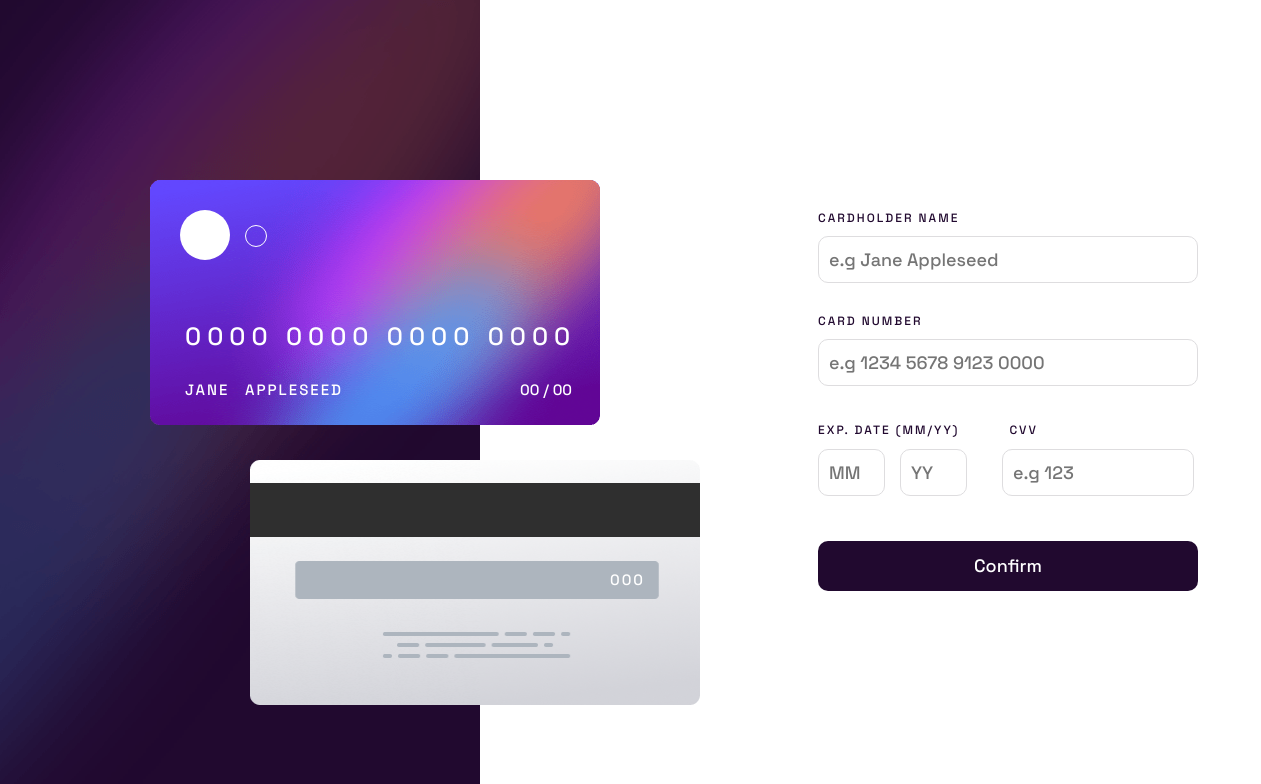
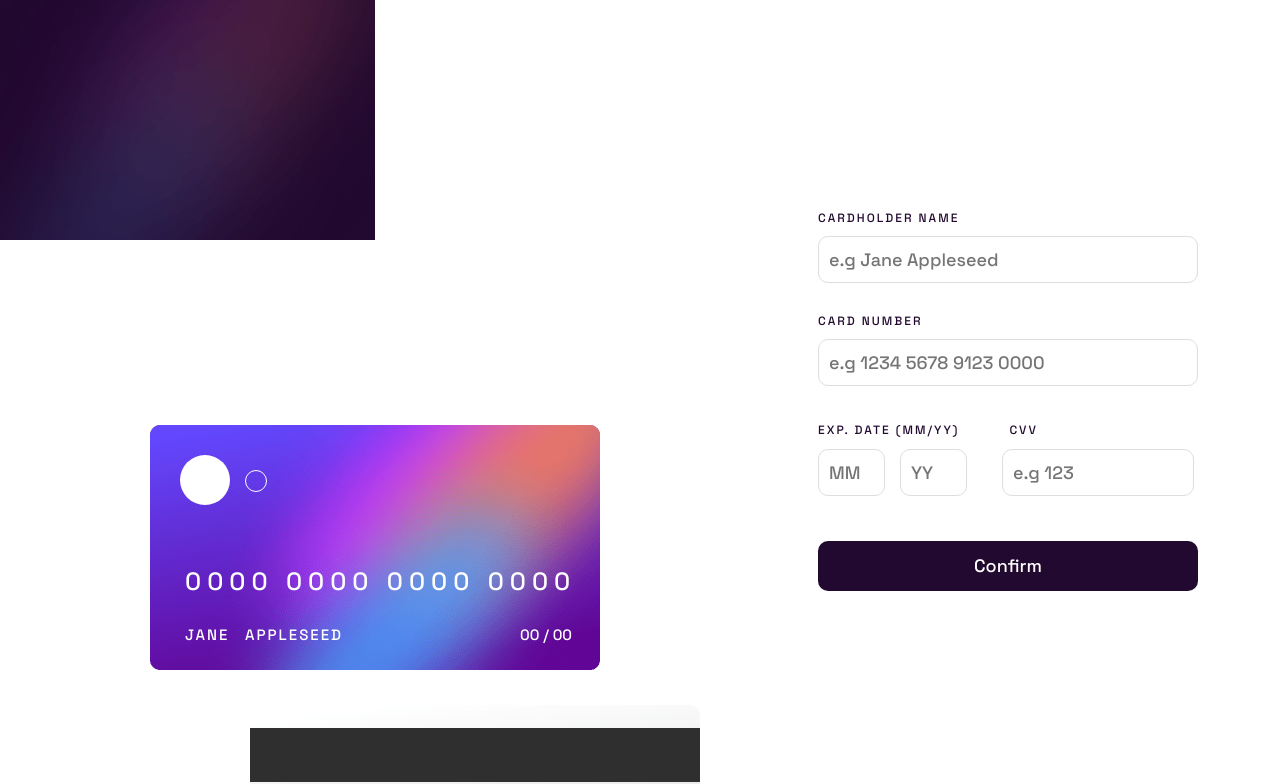
Before and after one commit to HectorMartinDama/Interactive-card-details-form, an Angular app: page / in a window 1536 px wide. Shown: the top 784 px of the page, without its empty margins (0-1261 px from the left). Built offline with nearby package versions, Linux system fonts and the light colour scheme.

Commit message:
reduce space

```diff
--- a/src/app/credit-card/credit-card.component.html
+++ b/src/app/credit-card/credit-card.component.html
@@ -1,6 +1,7 @@
 <div class="main-container">
     <div class="imgs">
-        <div id="gradiente" alt="background image"></div>
+        <img src="/assets/images/bg-main-mobile.png" alt="column left image">
+        <!--<div id="gradiente" alt="background image"></div>-->
         <div class="creditCardContainer">
             <img id="frontCard" src="/assets/images/bg-card-front.png" alt="front credit card">
             <span class="circle"></span>
--- a/src/app/credit-card/credit-card.component.scss
+++ b/src/app/credit-card/credit-card.component.scss
@@ -3,6 +3,7 @@
 
 
 
+// Variables
 $white: hsl(0, 0%, 100%);
 $veryDarkViolet: hsl(278, 68%, 11%);
 $widthInput: 300px;
@@ -16,6 +17,7 @@ $border: 10px;
     padding: 0;
 }
 
+// erros style under the inputs
 .error{
     margin-top: -15px;
     color: hsl(0, 100%, 66%);
@@ -38,6 +40,7 @@ $border: 10px;
     }
 }
 
+// style button form
 .button{
     height: 50px;
     background: $veryDarkViolet;
@@ -112,6 +115,7 @@ form{
 
 
 
+// put the inputs in the card images
 .creditCardContainer{
 
     p{
@@ -172,6 +176,7 @@ form{
     }
 }
 
+// style error input
 .warning{
     background: linear-gradient($white, $white) padding-box,
               red border-box;
@@ -202,6 +207,7 @@ input{
 
 
 
+// align the ExpDate and Cvv in row
 .expDate{
     display: flex;
     flex-direction: row;
@@ -224,6 +230,7 @@ input{
     }
 }
 
+// align the ExpDate and Cvv errors in row
 .errorsExpDate{
     display: flex;
     flex-direction: row;
@@ -234,15 +241,16 @@ input{
 }
 
 
+// left image column
 #gradiente{
-    background-image: url('/assets/images/bg-main-mobile.png');
+    //background-image: url('/assets/images/bg-main-mobile.png');
     height: 240px;
     width: 100vh;
     position: absolute;
     z-index: -1;
     pointer-events: none;
     @media (min-width: 1440px){
-        background-image: url('/assets/images/bg-main-desktop.png');
+       //background-image: url('/assets/images/bg-main-desktop.png');
         width: 480px;
         height: 100vh;
     }
```
